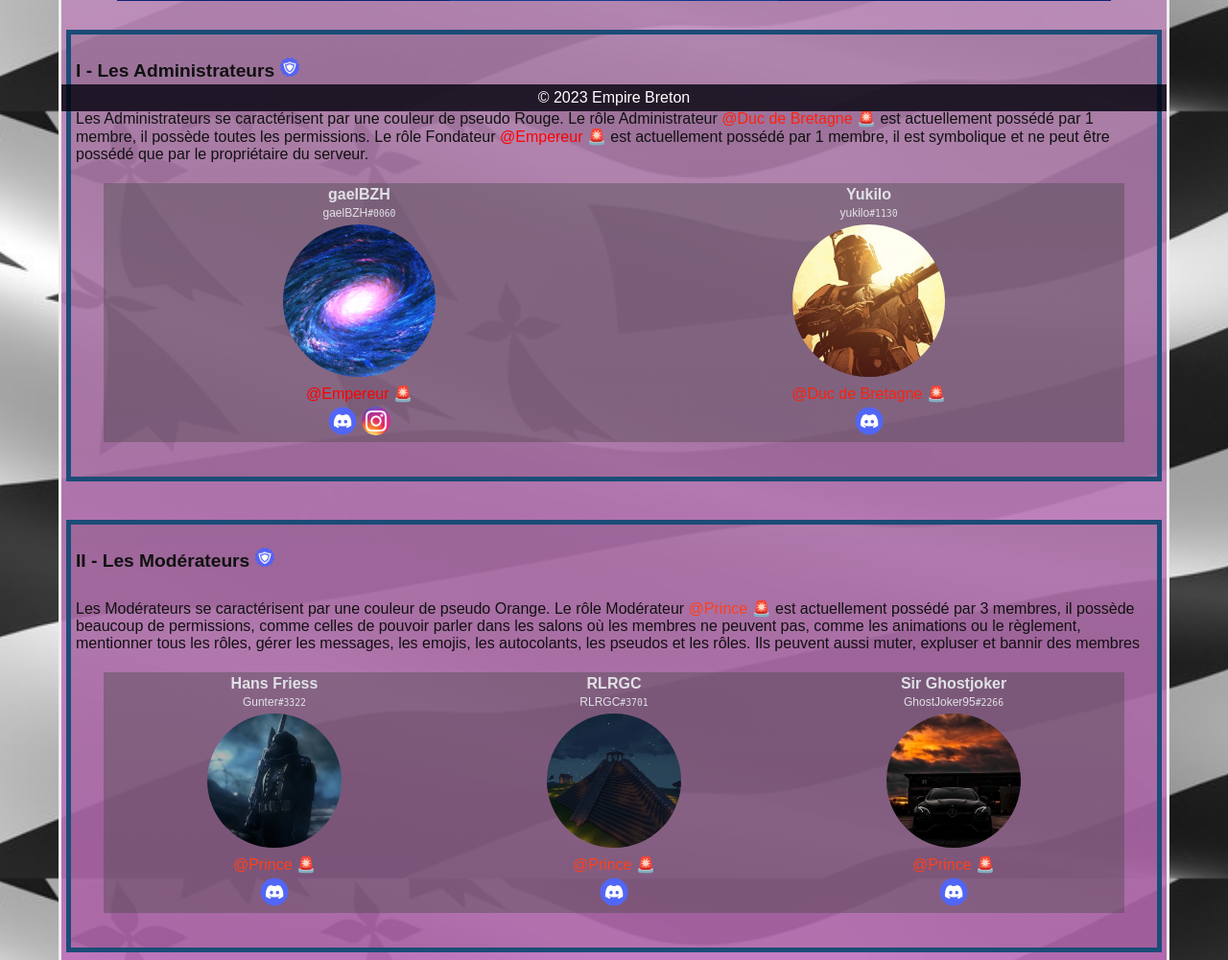
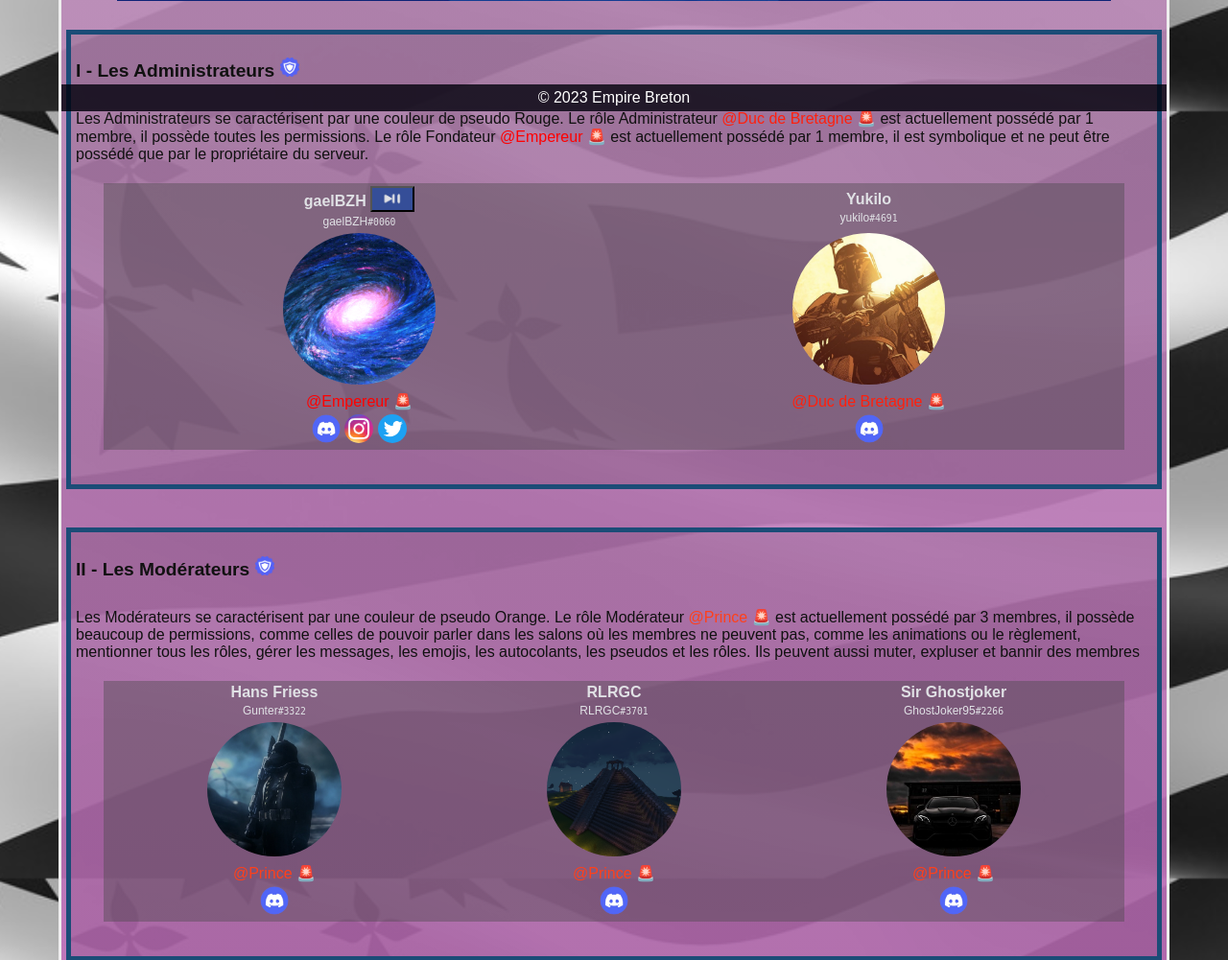
Before and after one commit to gaelBZH/gaelBZH.github.io, a PHP site: page /Staff.html in a window 1280 px wide. Shown: the part 684-1685 px from the top of the page at 96% size. Run offline with PHP 8.4, Linux system fonts and the light colour scheme.

Commit message:
Staff 🚨
Extension Staff 🚨

```diff
--- a/Staff.html
+++ b/Staff.html
@@ -9,6 +9,24 @@
     <link rel="stylesheet" href="Staff/Staff.css"> <!--Feuille de Style CSS-->
     <link rel="stylesheet" href="StyleBoutons.css"> <!--Feuille de Style CSS-->
     <link rel="icon" href="Images/Icone.png"> <!--Icône du Site-->
+    <script>
+        function playpause()
+        {
+            let element = document.getElementById("Admin1");
+
+            if (element.src.includes("png") == true)
+            {
+                element.src = element.src.replace("png", "gif");
+                LinkAdmin1.href="Staff/gaelBZH.gif"
+            }
+
+            else
+            {
+                element.src = element.src.replace("gif", "png");
+                LinkAdmin1.href="Staff/gaelBZH.png"
+            }
+        }
+    </script>
 </head>
 <body>
     <h1><table style="margin: auto;"><tbody><tr>
@@ -31,16 +49,16 @@
             </p>
 
             <table><tbody><tr>
-                <td><strong>gaelBZH</strong><br><small style="font-size: 75%">gaelBZH<code>#0060</code></small></td>
-                <td><strong>Yukilo</strong><br><small style="font-size: 75%">yukilo<code>#1130</code></small></td>
+                <td><strong>gaelBZH</strong> <button onclick="playpause()" style="background-color: #354E98 ;"><img alt="Play Pause" src="Staff/PlayPause.png" id="PlayPause"></button><br><small style="font-size: 75%">gaelBZH<code>#0060</code></small></td>
+                <td><strong>Yukilo</strong><br><small style="font-size: 75%">yukilo<code>#4691</code></small></td>
             </tr><tr>
-                <td><a target="_blank" href="Staff/gaelBZH.png"><img id="Admin1" class="loupe" src="Staff/gaelBZH.png" alt="gaelBZH"></a></td>
+                <td><a id="LinkAdmin1" target="_blank" href="Staff/gaelBZH.png"><img id="Admin1" class="loupe" src="Staff/gaelBZH.png" alt="gaelBZH"></a></td>
                 <td><a target="_blank" href="Staff/yukilo.png"><img  id="Admin2" class="loupe" src="Staff/yukilo.png"  alt="yukilo"> </a></td>
             </tr><tr>
                 <td><font color="#ff0000">@Empereur 🚨</font></td>
                 <td><font color="#ff200d">@Duc de Bretagne 🚨</font></td>
             </tr><tr>
-                <td><a target="_blank" href="https://discord.gg/Zaw7bB2bnj"><img alt="LogoDiscord" class="Logo" src="Staff/Discord.png"></a>&nbsp;<a target="_blank" href="https://www.instagram.com/gaelbzh42/"><img alt="LogoInstagram" class="Logo" src="Staff/Instagram.png"></a></td>
+                <td><a target="_blank" href="https://discord.gg/Zaw7bB2bnj"><img alt="LogoDiscord" class="Logo" src="Staff/Discord.png"></a>&nbsp;<a target="_blank" href="https://www.instagram.com/gaelbzh42/"><img alt="LogoInstagram" class="Logo" src="Staff/Instagram.png"></a>&nbsp;<a target="_blank" href="https://twitter.com/gaelBZH29"><img alt="LogoTwitter" class="Logo" src="Staff/Twitter.jpg"></a></td>
                 <td><a target="_blank" href="https://discord.gg/Zaw7bB2bnj"><img alt="LogoDiscord" class="Logo" src="Staff/Discord.png"></a></td>
             </tr></tbody></table>
             <br><br>
--- a/Staff/Staff.css
+++ b/Staff/Staff.css
@@ -99,6 +99,7 @@ td{width : 25%;text-align :center;color:#e0e1e5} /* Centrer Éléments */
 .Partie td img{border-radius: 50%;width: 40%;}
 .Partie table{background-color: rgba(72, 72, 72, 0.4);margin: 0 3%;}
 .Partie .Logo{width: 30px;}
+#PlayPause{width: 30px;}
 .Partie #Admin1, .Partie #Admin2{width: 30%;}
 
 /* Effet de Loupe */
```
Also changed, not shown: Staff/PlayPause.png (added), Staff/Twitter.jpg (added), Staff/gaelBZH.gif (added).
